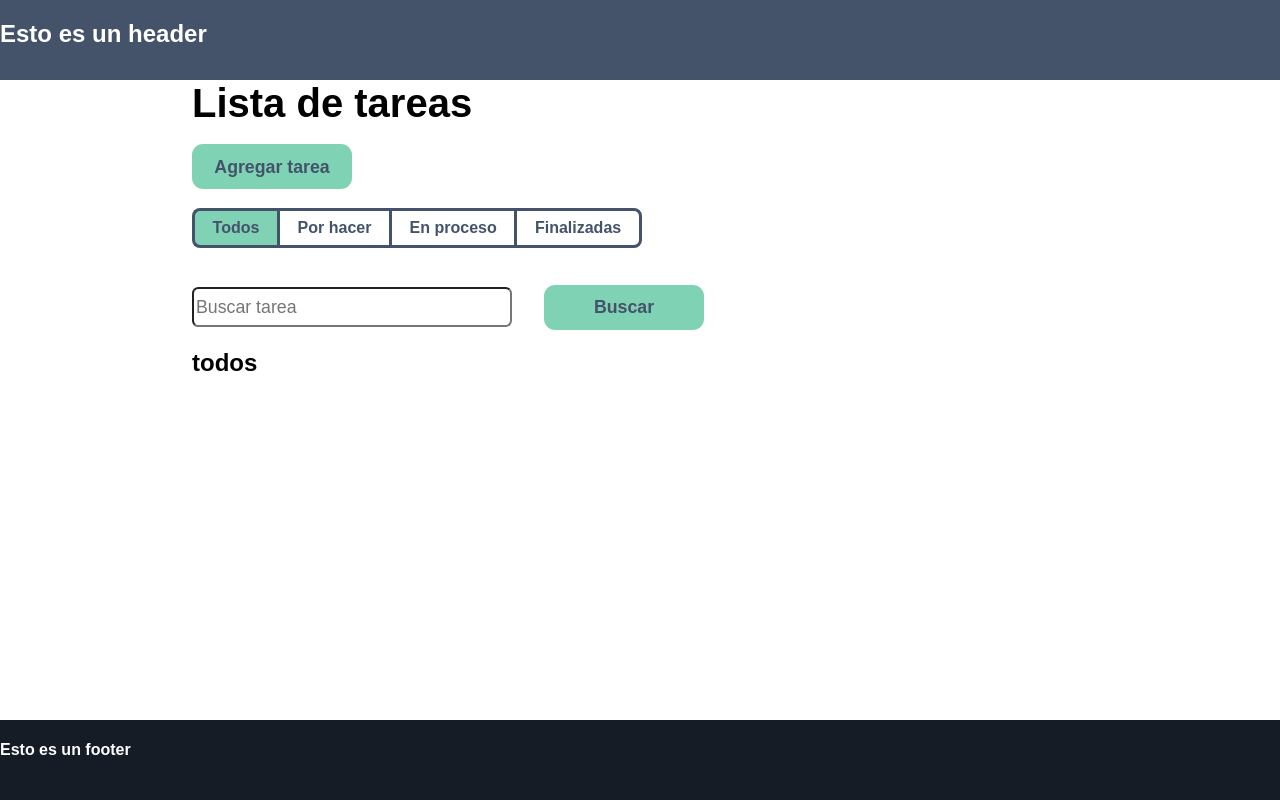
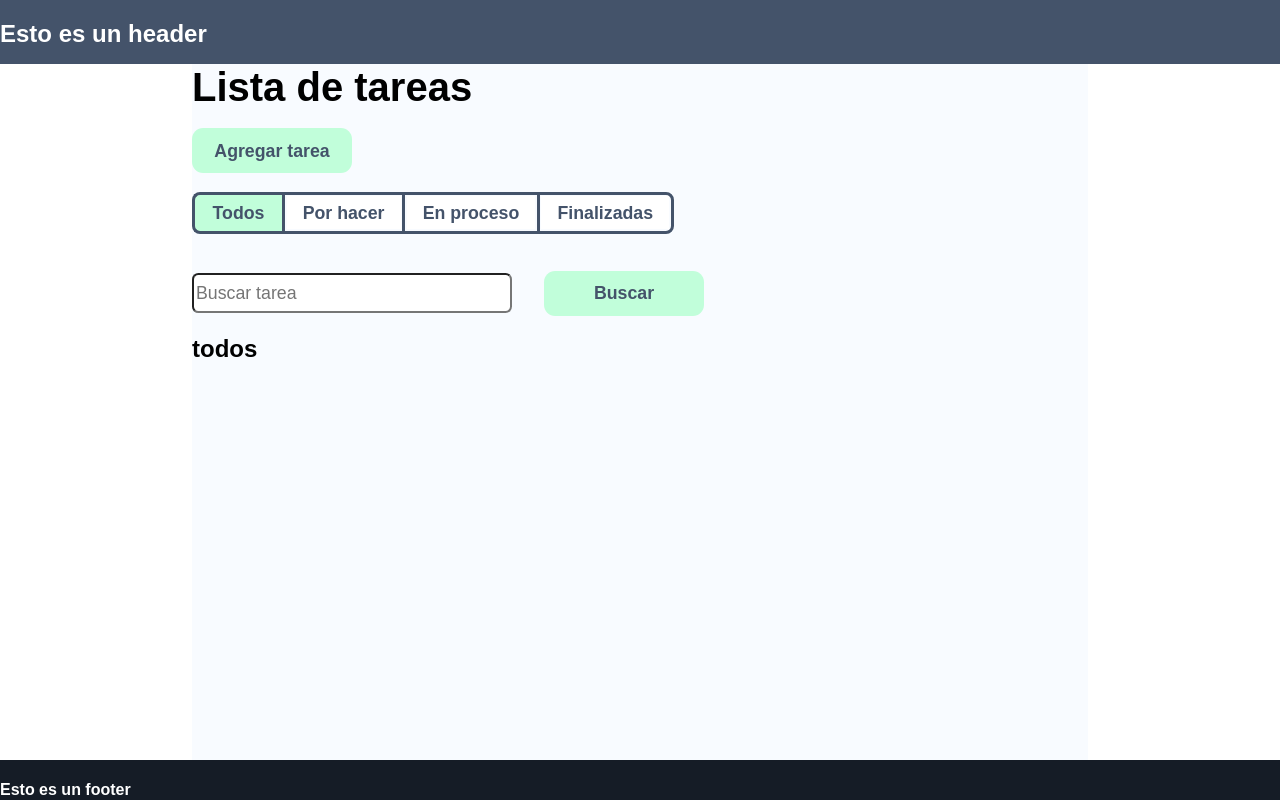
Before and after one commit to Carlos-SaulPM/To-Do-React, a React (Vite) app: page / in a window 1280 px wide. Built offline with nearby package versions, Linux system fonts and the light colour scheme.

Commit message:
Convirtiendo los radiobotones de forma dinámica

```diff
--- a/src/App.css
+++ b/src/App.css
@@ -7,6 +7,7 @@ header {
 
 main {
   grid-area: main;
+  background-color: #f8fbff;
 }
 footer {
   grid-area: footer;
--- a/src/App.jsx
+++ b/src/App.jsx
@@ -19,7 +19,7 @@ function App() {
               }
             ></Route>
             <Route
-              path="por-hacer"
+              path="por_hacer"
               element={
                 <>
                   <h2>Por hacer</h2>
@@ -27,7 +27,7 @@ function App() {
               }
             ></Route>
             <Route
-              path="en-proceso"
+              path="en_proceso"
               element={
                 <>
                   <h2>En proceso</h2>
--- a/src/components/common/radioBoton.css
+++ b/src/components/common/radioBoton.css
@@ -6,6 +6,7 @@
   color: var(--site-blue-600);
   cursor: pointer;
   font-weight: 600;
+  font-size: var(--step-0);
 }
 
 .radio-input {
--- /dev/null
+++ b/src/components/conjuntos/GrupoRadioBotones.jsx
@@ -0,0 +1,29 @@
+import { NavLink } from "react-router";
+import RadioBoton from "../common/RadioBoton";
+import "./grupoRadioBotones.css";
+
+const GrupoRadioBotones = ({ rutas, name }) => {
+  let navLinkActivo = ({ isActive }) =>
+    `navlink-radio centrar-flex ${isActive ? "radio-label-checked" : ""}`;
+  return (
+    <div className="contenedor-radio">
+      {Object.entries(rutas).map(([ruta, propiedadDelLabel], index) => {
+        return (
+          <NavLink
+            to={propiedadDelLabel.path || ruta}
+            className={navLinkActivo}
+            key={index}
+          >
+            <RadioBoton
+              nameRadioBoton={name}
+              value={ruta}
+              label={propiedadDelLabel.label}
+            />
+          </NavLink>
+        );
+      })}
+    </div>
+  );
+};
+
+export default GrupoRadioBotones;
--- a/src/pages/lista_tareas.css
+++ b/src/components/conjuntos/grupoRadioBotones.css
@@ -15,7 +15,7 @@
 .navlink-radio {
   text-decoration: none;
   border: medium solid var(--site-blue-600);
-  transition: background 0.4s ease;
+  transition: background 0.3s ease;
   padding: 0.1rem;
 }
 
--- a/src/index.css
+++ b/src/index.css
@@ -11,8 +11,8 @@
   --site-blue-800: #262f3e;
   --site-blue-900: #151c26;
   --site-blue-950: #0c1119;
-  --site-boton: #7fd2b3;
-  --site-boton-hover: #c1feda;
+  --site-boton-hover: var(--site-blue-100);
+  --site-boton: #c1feda;
 
   /* @link https://utopia.fyi/type/calculator?c=888,16,1.2,1786,20,1.25,5,2,&s=0.75|0.5|0.25,1.5|2|3|4|6,s-l&g=s,l,xl,12 */
 
@@ -42,7 +42,7 @@ body > div {
   width: 100%;
   height: 100%;
   display: grid;
-  grid-template-rows: 10vh 1fr 10vh;
+  grid-template-rows: 8vh 1fr 5vh;
   grid-template-columns: 15vw 1fr 15vw;
   grid-template-areas:
     "header header header"
--- /dev/null
+++ b/src/pages/ListaTareas.jsx
@@ -0,0 +1,44 @@
+import Boton from "../components/common/Boton";
+import Buscador from "../components/common/Buscador";
+import "./listaTareas.css";
+import GrupoRadioBotones from "../components/conjuntos/GrupoRadioBotones";
+
+const ListaTareas = ({ agregar }) => {
+  const rutasNav = {
+    todos: {
+      value: "todos",
+      label: "Todos",
+      path: "/",
+    },
+    por_hacer: {
+      value: "por_hacer",
+      label: "Por hacer",
+    },
+    en_proceso: {
+      value: "en_proceso",
+      label: "En proceso",
+    },
+    finalizadas: {
+      value: "finalizadas",
+      label: "Finalizadas",
+    },
+  };
+
+  return (
+    <div>
+      <h1>Lista de tareas</h1>
+      <br />
+      <section className="contenedor-botones">
+        <Boton OnClick={agregar} tituloBoton="Agregar tarea" />
+        <br />
+        <br />
+        <GrupoRadioBotones rutas={rutasNav} name="tareas" />
+        <br />
+        <br />
+        <Buscador />
+      </section>
+    </div>
+  );
+};
+
+export default ListaTareas;
--- a/src/pages/Lista_tareas.jsx
+++ /dev/null
@@ -1,53 +0,0 @@
-import Boton from "../components/common/Boton";
-import RadioBoton from "../components/common/RadioBoton";
-import Buscador from "../components/common/Buscador";
-import "./lista_tareas.css";
-import { NavLink } from "react-router";
-
-const Lista_tareas = ({ agregar }) => {
-  let navLinkActivo = ({ isActive }) =>
-    `navlink-radio centrar-flex ${isActive ? "radio-label-checked" : ""}`;
-
-  return (
-    <div>
-      <h1>Lista de tareas</h1>
-      <br />
-      <section className="contenedor-botones">
-        <Boton OnClick={agregar} tituloBoton="Agregar tarea" />
-        <br />
-        <br />
-        <div className="contenedor-radio">
-          <NavLink to="/" className={navLinkActivo}>
-            <RadioBoton nameRadioBoton="tareas" value="todos" label="Todos" />
-          </NavLink>
-          <NavLink to="por-hacer" className={navLinkActivo}>
-            <RadioBoton
-              nameRadioBoton="tareas"
-              value="por_hacer"
-              label="Por hacer"
-            />
-          </NavLink>
-          <NavLink to="en-proceso" className={navLinkActivo}>
-            <RadioBoton
-              nameRadioBoton="tareas"
-              value="en_proceso"
-              label="En proceso"
-            />
-          </NavLink>
-          <NavLink to="finalizadas" className={navLinkActivo}>
-            <RadioBoton
-              nameRadioBoton="tareas"
-              value="finalizadas"
-              label="Finalizadas"
-            />
-          </NavLink>
-        </div>
-        <br />
-        <br />
-        <Buscador />
-      </section>
-    </div>
-  );
-};
-
-export default Lista_tareas;
--- a/src/routes/Home.jsx
+++ b/src/routes/Home.jsx
@@ -1,11 +1,11 @@
 import React from "react";
-import Lista_tareas from "../pages/Lista_tareas";
+import ListaTareas from "../pages/ListaTareas";
 import { Outlet } from "react-router";
 
 const Home = () => {
   return (
     <>
-      <Lista_tareas />
+      <ListaTareas />
       <Outlet />
     </>
   );
```
Also changed, not shown: src/pages/listaTareas.css (added).
